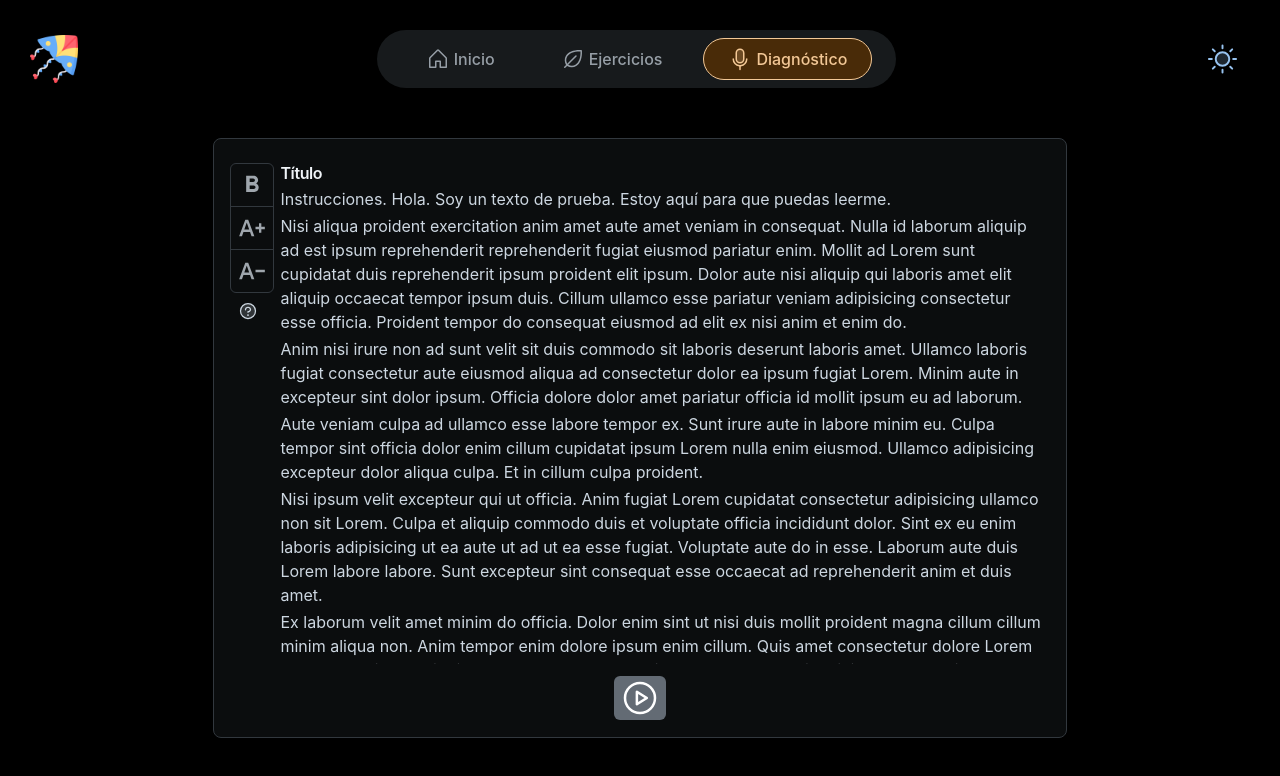
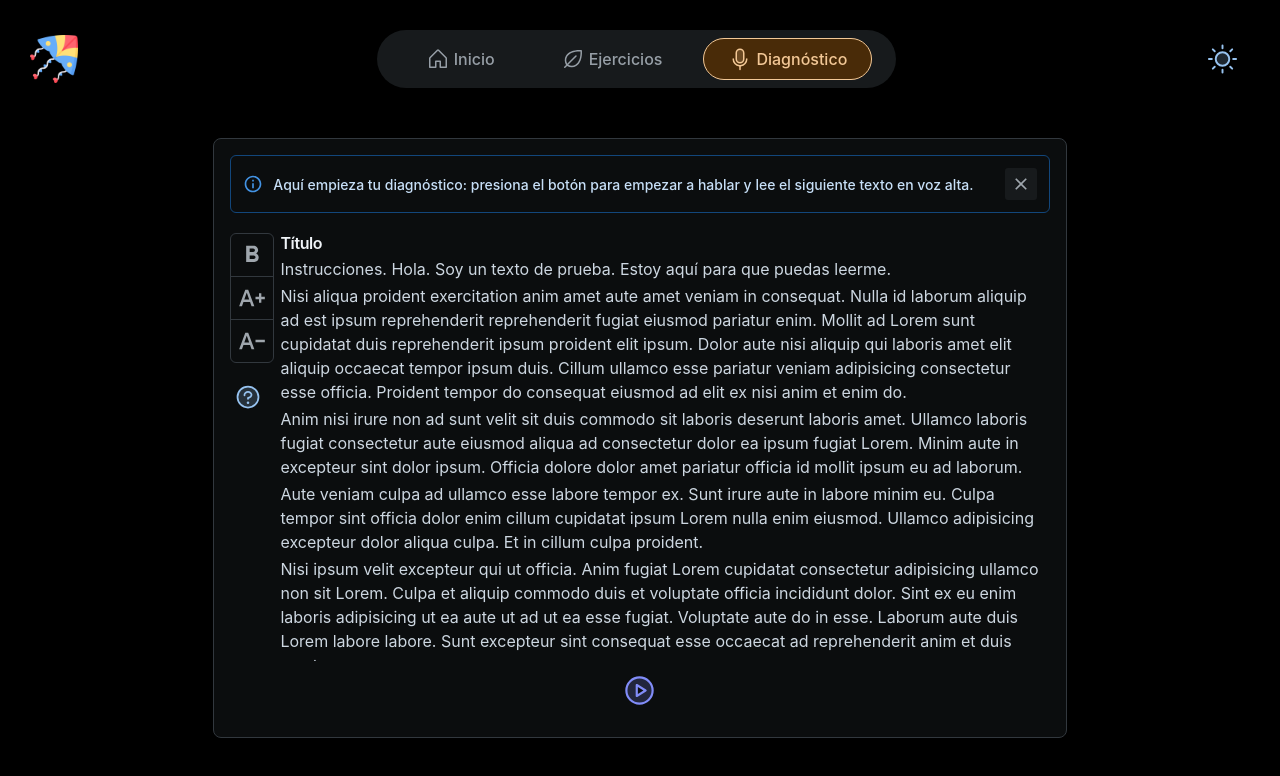
Before and after one commit to Udg-proyecto-Papalote/Papalote, a React (Vite) app: page /diagnostico in a window 1280 px wide. Shown: the top 776 px of the page. Built offline with nearby package versions, Linux system fonts and the light colour scheme.

Commit message:
refactor: Update DiagnosticHelpModal component UI and instructions

```diff
--- a/src/components/Modal/DiagnosticHelpModal.jsx
+++ b/src/components/Modal/DiagnosticHelpModal.jsx
@@ -3,50 +3,19 @@ import { DialogActions } from '@mui/material'
 import { NumberCircleOne, NumberCircleTwo, PlayCircle } from '@phosphor-icons/react'
 import React from 'react'
 
-
-// const Instruction = () => {
-//     const isSmallScreen = useMediaQuery(theme => theme.breakpoints.down('md'));
-
-//     const textProps = {
-//         fontSize: isSmallScreen ? "18px" : "25px",
-//     };
-//     return (
-//         <Box sx={{ display: 'flex', justifyContent: 'center', gap: 2, paddingY: 5 }}>
-
-//             <Stack py={5} spacing={2}>
-//                 <Typography level='h3' justifyContent='center'>Aquí empieza tu diagnóstico</Typography>
-//                 <Typography
-//                     sx={textProps}
-//                     // startDecorator={<NumberCircleOne size={28} weight="duotone" color="#818cf8"/>}
-//                     startDecorator={<div></div>}
-//                 >
-//                     Presiona <PlayCircle size={30} weight="duotone" style={{ marginLeft: 5, marginRight: 5 }} /> para empezar a hablar
-//                 </Typography>
-//                 <Button variant='outlined' size='lg' fullWidth><Typography level="h4">Entendido</Typography></Button>
-//             </Stack>
-//         </Box>
-
-//     )
-// }
-
 const DiagnosticHelpModal = ({ open, onClose }) => {
     return (
         <Modal open={open} onClose={onClose}>
             <ModalDialog variant='outlined' size='lg'>
-                {/* <ModalClose /> */}
-                <DialogTitle>Aquí empieza tu diagnóstico</DialogTitle>
+                <DialogTitle>Instrucciones</DialogTitle>
                 <DialogContent>
                     <Typography
-                        // sx={textProps}
                         startDecorator={<NumberCircleOne size={28} weight="duotone" color="#818cf8"/>}
-                        // startDecorator={<div style={{ marginLeft: -20 }}></div>}
                     >
                         Presiona <PlayCircle size={30} weight="duotone" style={{ marginLeft: 5, marginRight: 5 }} /> para empezar a hablar
                     </Typography>
                     <Typography
-                        // sx={textProps}
                         startDecorator={<NumberCircleTwo size={28} weight="duotone" color="#818cf8"/>}
-                        // startDecorator={<div style={{ marginLeft: -20 }}></div>}
                     >
                         Da acceso para que la página pueda escucharte
                     </Typography>
--- a/src/pages/Diagnostico.jsx
+++ b/src/pages/Diagnostico.jsx
@@ -1,14 +1,15 @@
-import { TextDecrease, TextIncrease, FormatBold } from "@mui/icons-material";
-import { Grid, Typography, Box, Card, Button, Stack, IconButton, CardContent, ButtonGroup, CardOverflow } from "@mui/joy"
+import { TextDecrease, TextIncrease, FormatBold, Close, InfoOutlined } from "@mui/icons-material";
+import { Grid, Typography, Box, Card, Button, Stack, IconButton, CardContent, ButtonGroup, CardOverflow, Alert } from "@mui/joy"
 import { useMediaQuery } from "@mui/material";
-import { NumberCircleOne, CaretCircleDoubleLeft, CaretCircleDoubleRight, NumberCircleTwo, Play, NumberCircleThree, PlayCircle, Question, TextB } from "@phosphor-icons/react"
+import { NumberCircleOne, CaretCircleDoubleLeft, CaretCircleDoubleRight, NumberCircleTwo, Play, NumberCircleThree, PlayCircle, Question, TextB, Info } from "@phosphor-icons/react"
 import { useState } from "react";
 import DiagnosticHelpModal from "../components/Modal/DiagnosticHelpModal";
 
 export const Diagnostico = () => {
     const [isBold, setIsBold] = useState(false);
     const [fontSize, setFontSize] = useState(16);
-    const [openModal, setOpenModal] = useState(false)
+    const [openModal, setOpenModal] = useState(false);
+    const [displayInfo, setDisplayInfo] = useState(true);
 
     const text = `Instrucciones. Hola. Soy un texto de prueba. Estoy aquí para que puedas leerme.
     Nisi aliqua proident exercitation anim amet aute amet veniam in consequat. Nulla id laborum aliquip ad est ipsum reprehenderit reprehenderit fugiat eiusmod pariatur enim. Mollit ad Lorem sunt cupidatat duis reprehenderit ipsum proident elit ipsum. Dolor aute nisi aliquip qui laboris amet elit aliquip occaecat tempor ipsum duis. Cillum ullamco esse pariatur veniam adipisicing consectetur esse officia. Proident tempor do consequat eiusmod ad elit ex nisi anim et enim do.
@@ -42,10 +43,26 @@ export const Diagnostico = () => {
         <>
             <Grid lg={8} lgOffset={2} md={8} mdOffset={2} mx={5}>
                 <Card sx={{ width: '100%', height: 'calc(100vh - 200px)' }} >
-                <Grid container width='100%' height='90%' pt={1}>
+                    {
+                        displayInfo && <Alert
+                            startDecorator={<InfoOutlined size={24} color='primary' />}
+                            variant="outlined"
+                            color="primary"
+                            endDecorator={
+                                <IconButton variant="soft" size="sm" onClick={() => setDisplayInfo(false)}>
+                                    <Close size={16} />
+                                </IconButton>
+                            }
+                            sx={{ justifyContent: 'center', alignContent: 'center' }}
+                        >
+                            Aquí empieza tu diagnóstico:
+                            presiona el botón para empezar a hablar y lee el siguiente texto en voz alta.
+                        </Alert>
+                    }
+                    <Grid container width='100%' height={!displayInfo ? '88%' : '77%'} pt={1}>
                         <Grid xs={2} sm={1} lg={.5} justifyContent='center'>
-                        <Stack>
-                            <ButtonGroup orientation="vertical" size="lg">
+                            <Stack spacing={2}>
+                                <ButtonGroup orientation="vertical" size="lg" mb={2}>
                                     <IconButton onClick={clickOnBold} >
                                         <FormatBold size={32} color={isBold ? 'primary' : 'neutral'} />
                                     </IconButton>
@@ -56,8 +73,8 @@ export const Diagnostico = () => {
                                         <TextDecrease size={32} />
                                     </IconButton>
                                 </ButtonGroup>
-                            <IconButton onClick={() => setOpenModal(true)}>
-                                <Question size={20} weight="duotone" />
+                                <IconButton onClick={() => setOpenModal(true)} color='primary' mt={50}>
+                                    <Question size={28} weight="duotone" />
                                 </IconButton>
                             </Stack>
                         </Grid>
@@ -75,8 +92,8 @@ export const Diagnostico = () => {
                         </Grid>
                     </Grid>
                     <Grid justifyContent='center' alignContent='center' container>
-                    <IconButton variant="solid" size="lg" >
-                        <PlayCircle size={40} />
+                        <IconButton variant="plain" size="sm" >
+                            <PlayCircle size={displayInfo ? 35 : 50} color="#818cf8" weight="duotone" />
                         </IconButton>
                     </Grid>
                 </Card>
```
Lines whose indentation alone changed are shown as unchanged.
